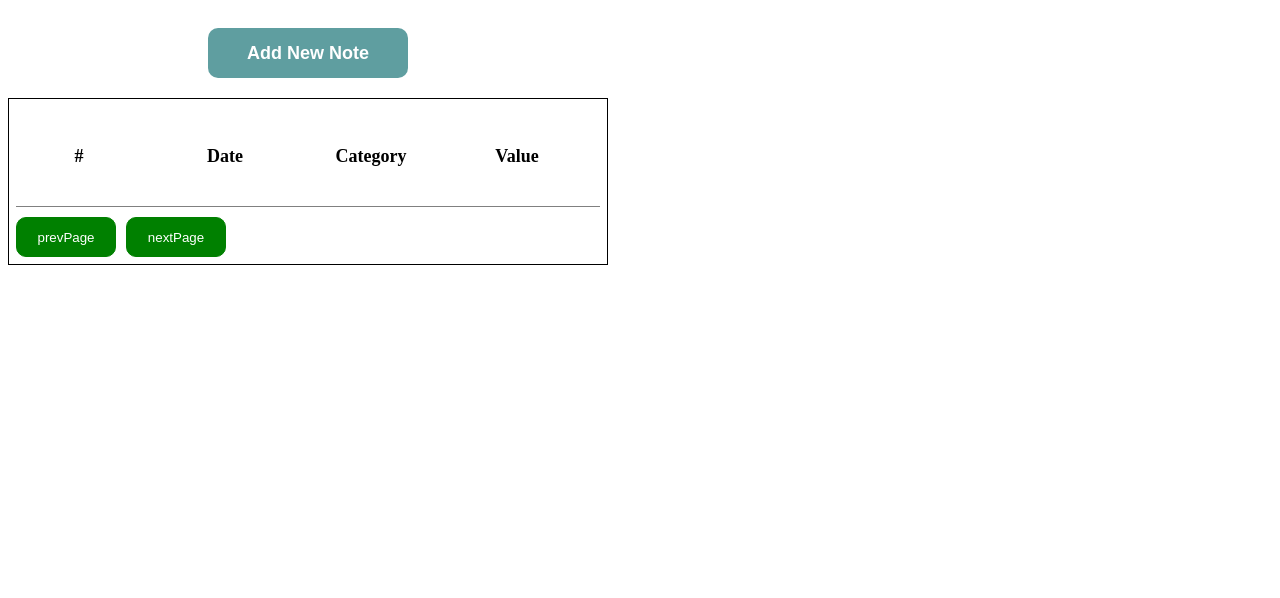
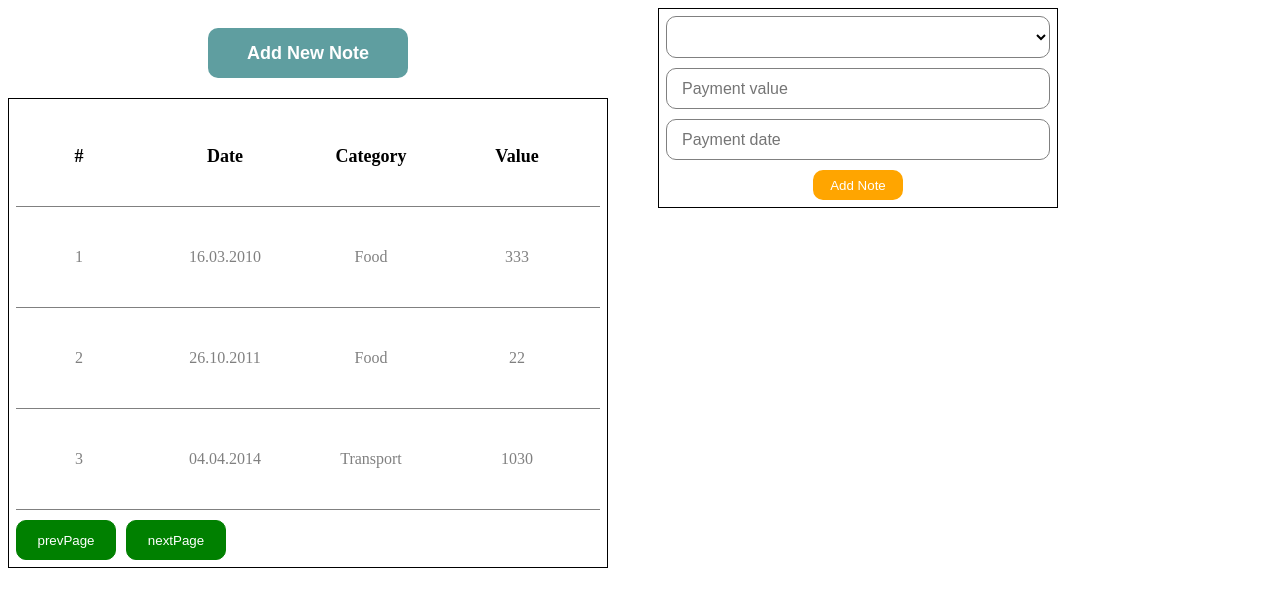
Before and after one commit to MisterDenisZubrin/Vue-courseGB, a Vue app in the folder finalproject/: page / in a window 1280 px wide. Shown: the top 598 px of the page. Built offline with nearby package versions, Linux system fonts and the light colour scheme.

Commit message:
4 Задание (С проблемой)

```diff
--- a/finalproject/src/App.vue
+++ b/finalproject/src/App.vue
@@ -4,7 +4,7 @@
       Add New Note
     </button>
   </List>
-  <!-- <Form @addToList="(note) => notes.push(note)" v-if="isFormVisible"></Form> -->
+  <Form></Form>
 </template>
 
 <script>
@@ -21,12 +21,7 @@ export default {
   },
   mounted() {
     this.$store.dispatch("fetchData");
-  },
-  // computed: {
-  //   notes() {
-  //     return this.$store.getters.getNotesList;
-  //   },
-  // },
+  }
 };
 </script>
 
--- a/finalproject/src/components/Form.vue
+++ b/finalproject/src/components/Form.vue
@@ -1,18 +1,22 @@
 <template>
   <form action="#" class="form">
-    <!-- <select
-      class="form__input"
-      type="text"
+    <select
+      class="form__select"
       placeholder="Payment category"
       v-model="category"
     >
-      <option value="Transport"></option>
-      <option value="Food"></option>
-      <option value="Education"></option>
-    </select> -->
+      <option value="Transport" class="form__option" selected>Transport</option>
+      <option value="Food" class="form__option">Food</option>
+      <option value="Education" class="form__option">Education</option>
+    </select>
     <input class="form__input" type="text" placeholder="Payment value" v-model="value" />
     <input class="form__input" type="text" placeholder="Payment date" v-model="date" />
-    <input class="form__button" type="submit" value="Add Note" @click.prevent="addNote" />
+    <input
+      class="form__button"
+      type="submit"
+      value="Add Note"
+      @click.prevent="addToStore"
+    />
   </form>
 </template>
 
@@ -27,12 +31,15 @@ export default {
     };
   },
   methods: {
-    addNote() {
-      this.$emit("addToList", {
+    addToStore() {
+      const list = this.$store.getters.getNotesList;
+      list.push({
+        id: list.length + 1,
         date: this.date,
         value: this.value,
         category: this.category,
       });
+      this.$store.commit("setNotesList", list);
     },
   },
 };
@@ -49,8 +56,21 @@ export default {
   display: flex;
   flex-wrap: wrap;
 
+  &__select {
+    width: 100%;
+    margin: 0 auto 10px;
+    outline: none;
+    border: 0.5px solid grey;
+    background-color: white;
+    padding: 10px 15px;
+    box-sizing: border-box;
+    border-radius: 10px;
+    font-size: 16px;
+    cursor: pointer;
+  }
+
+
   &__input {
-    display: block;
     width: 100%;
     margin: 0 auto 10px;
     outline: none;
--- a/finalproject/src/components/List.vue
+++ b/finalproject/src/components/List.vue
@@ -8,7 +8,7 @@
         <span class="table__col table__col-name">Category</span>
         <span class="table__col table__col-name">Value</span>
       </div>
-      <div class="table__row" v-for="note in notes" :key="note.id">
+      <div class="table__row" v-for="note in paginatedData" :key="note.id">
         <span class="table__col">{{ note.id }}</span>
         <span class="table__col">{{ note.date }}</span>
         <span class="table__col">{{ note.category }}</span>
--- a/finalproject/src/store/index.js
+++ b/finalproject/src/store/index.js
@@ -2,7 +2,27 @@ import { createStore } from 'vuex'
 
 export default createStore({
   state: {
-    notes: []
+    // При решении проблемы заменить на пустой массив
+    notes: [
+      {
+        id: 1,
+        date: "16.03.2010",
+        category: "Food",
+        value: 333
+      },
+      {
+        id: 2,
+        date: "26.10.2011",
+        category: "Food",
+        value: 22
+      },
+      {
+        id: 3,
+        date: "04.04.2014",
+        category: "Transport",
+        value: 1030
+      },
+    ]
   },
   getters: {
     getNotesList({ notes }) {
```
